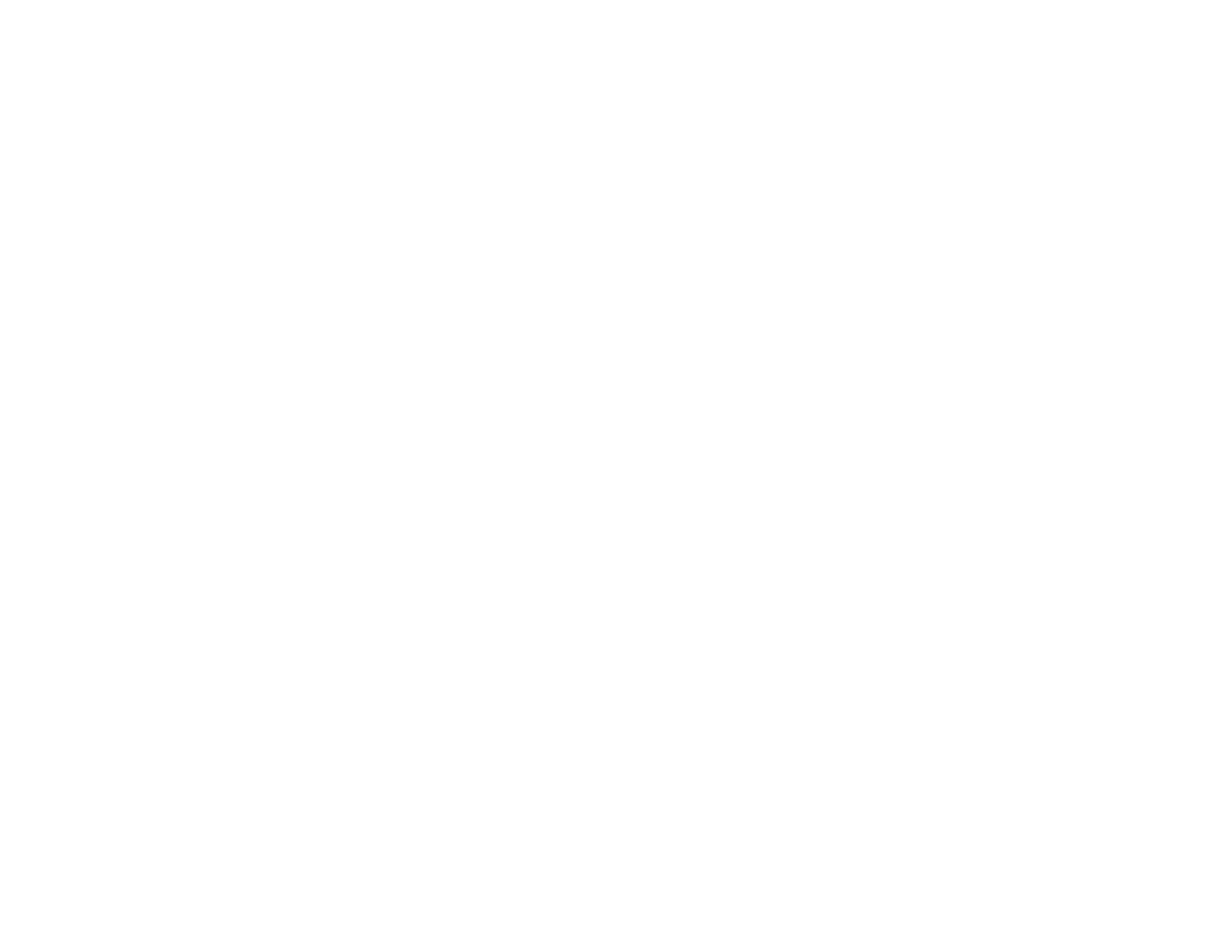
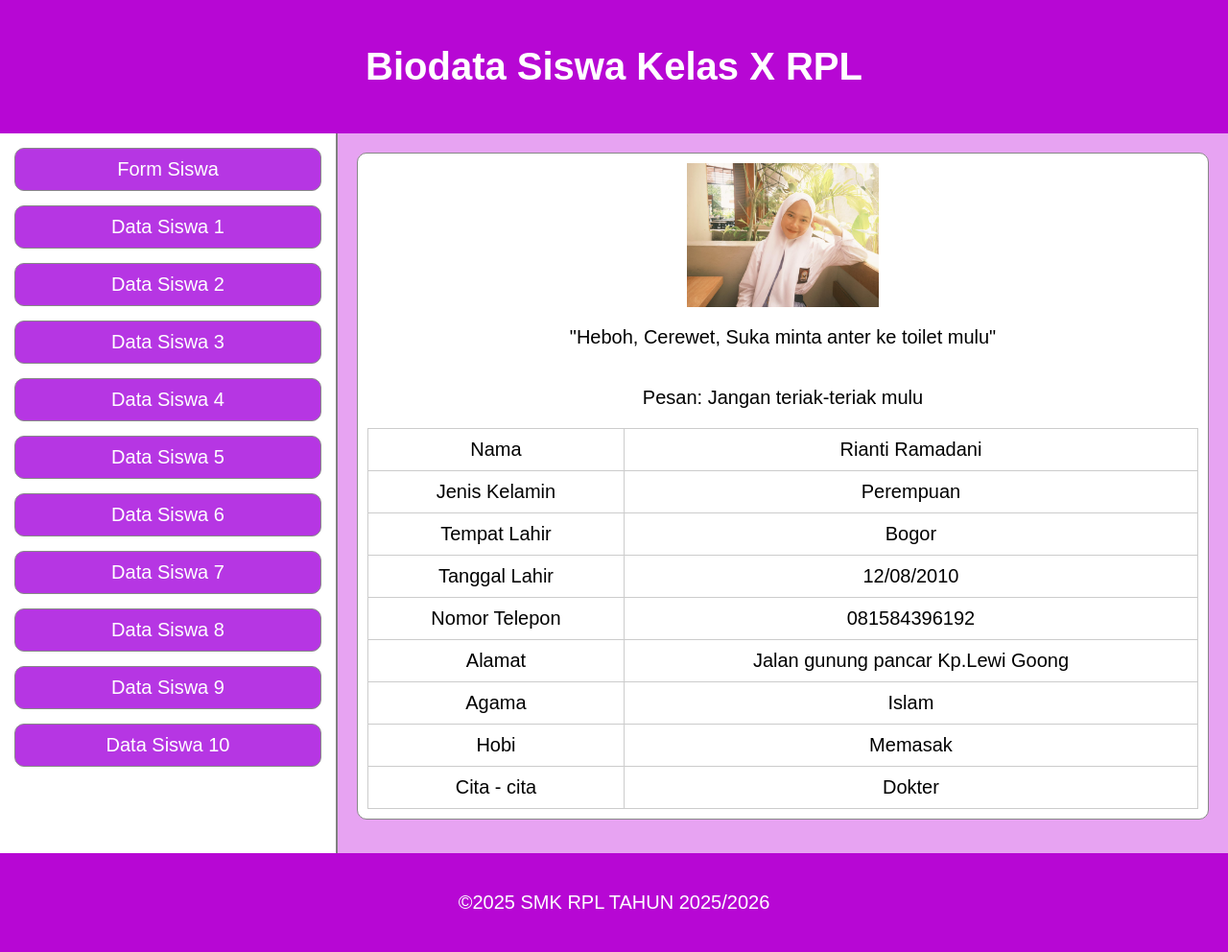
Before and after one commit to Yuniokta22/STSGANJIL2025, a plain HTML site: page data siswa 4.html in a window 1280 px wide. Shown: the whole page at 96% size. Before the commit the page ends 800 px from the top, so only its background shows below. Drawn offline with Linux system fonts and the light colour scheme.

Commit message:
menambahkan foto

```diff
--- a/data siswa 4.html
+++ b/data siswa 4.html
@@ -1,14 +1,105 @@
 <!DOCTYPE html>
-<html>
-
+<html lang="en">
 <head>
   <meta charset="UTF-8">
+  <meta http-equiv="X-UA-Compatible" content="IE=Edge">
   <meta name="viewport" content="width=device-width, initial-scale=1">
-  <title></title>
+
+  <title>Data Siswa kelas X</title>
+
+  <!-- HTML -->
+
+
+  <!-- Custom Styles -->
+  <link rel="stylesheet" href="style.css">
 </head>
 
 <body>
+ <div class="header">
+   <h1>Biodata Siswa Kelas X RPL</h1>
+ </div>
 
+ <div class="container">
+ <div class="sidebar">
+       <a href="index.html">Form Siswa</a>
+  <a href="data siswa 1.html">Data Siswa 1</a>
+  <a href="data siswa 2.html">Data Siswa 2</a>
+  <a href="data siswa 3.html">Data Siswa 3</a>
+  <a href="data siswa 4.html">Data Siswa 4</a>
+  <a href="data siswa 5.html">Data Siswa 5</a>
+<a href="data data siswa 6.html">Data Siswa 6</a>
+<a href="data siswa 7.html">Data Siswa 7</a>
+<a href="data data siswa 8.html">Data Siswa 8</a>
+<a href="data siswa 9.html">Data Siswa 9</a>
+<a href="data siswa 10.html">Data Siswa 10</a>
+
+   </div>
+
+   <div class="content">
+     <div class="kotak">
+           <html>
+    <body>
+        <div style="display: flex; justify-content: center;">
+            <img src="foto/foto rianti.jpg" alt="foto rianti"width="200">
+        </div>
+       <div style="display: flex; justify-content: center;">
+        <p>"Heboh, Cerewet, Suka minta anter ke toilet mulu"
+         </p>
+       </div>
+         <div style="display: flex; justify-content: center;">
+           <p>Pesan: Jangan teriak-teriak mulu</p>
+
+        </div>
+    </body>
+    </html>
+
+<table border="0">
+  <tr>
+
+  </tr>
+  <tr>
+    <td>Nama</td>
+    <td>Rianti Ramadani</td></td>
+  </tr>
+  <tr>
+    <td>Jenis Kelamin</td>
+    <td>Perempuan</td>
+  </tr>
+    <tr>
+    <td>Tempat Lahir</td>
+    <td>Bogor</td>
+  </tr>
+  <tr>
+    <td>Tanggal Lahir</td>
+    <td>12/08/2010</td>
+  </tr>
+   <tr>
+    <td>Nomor Telepon</td>
+    <td>081584396192</td>
+  </tr>
+   <tr>
+    <td>Alamat</td>
+    <td>Jalan gunung pancar Kp.Lewi Goong</td>
+  </tr>
+   <tr>
+    <td>Agama</td>
+    <td>Islam</td>
+  </tr>
+   <tr>
+    <td>Hobi</td>
+    <td>Memasak</td>
+  </tr>
+   <tr>
+    <td>Cita - cita</td>
+    <td>Dokter</td>
+  </tr>
+</table>
+     </div>
+   </div>
+ </div>
+
+ <div class="footer">
+   <p>&copy;2025 SMK RPL TAHUN 2025/2026</p>
+ </div>
 </body>
-
 </html>
--- a/style.css
+++ b/style.css
@@ -128,7 +128,7 @@ body {
 .content {
   flex: 1;
   /*untuk mengisi sisa ruang*/
-  background: lightyellow;
+  background: lightyellow#E69BE7;
   padding: 20px;
   border-left: 2px solid grey;
   overflow-y: auto;
```
Also changed, not shown: data siswa 1.html (+8 -3 lines), data siswa 2.html (+8 -3 lines), data siswa 3.html (+11 -4 lines), data siswa 5.html (+95 -4 lines), index.html (deleted, +0 -87 lines), foto/foto jahira.jpg (added), foto/foto revi.jpg (added), foto/foto rianti.jpg (added).
